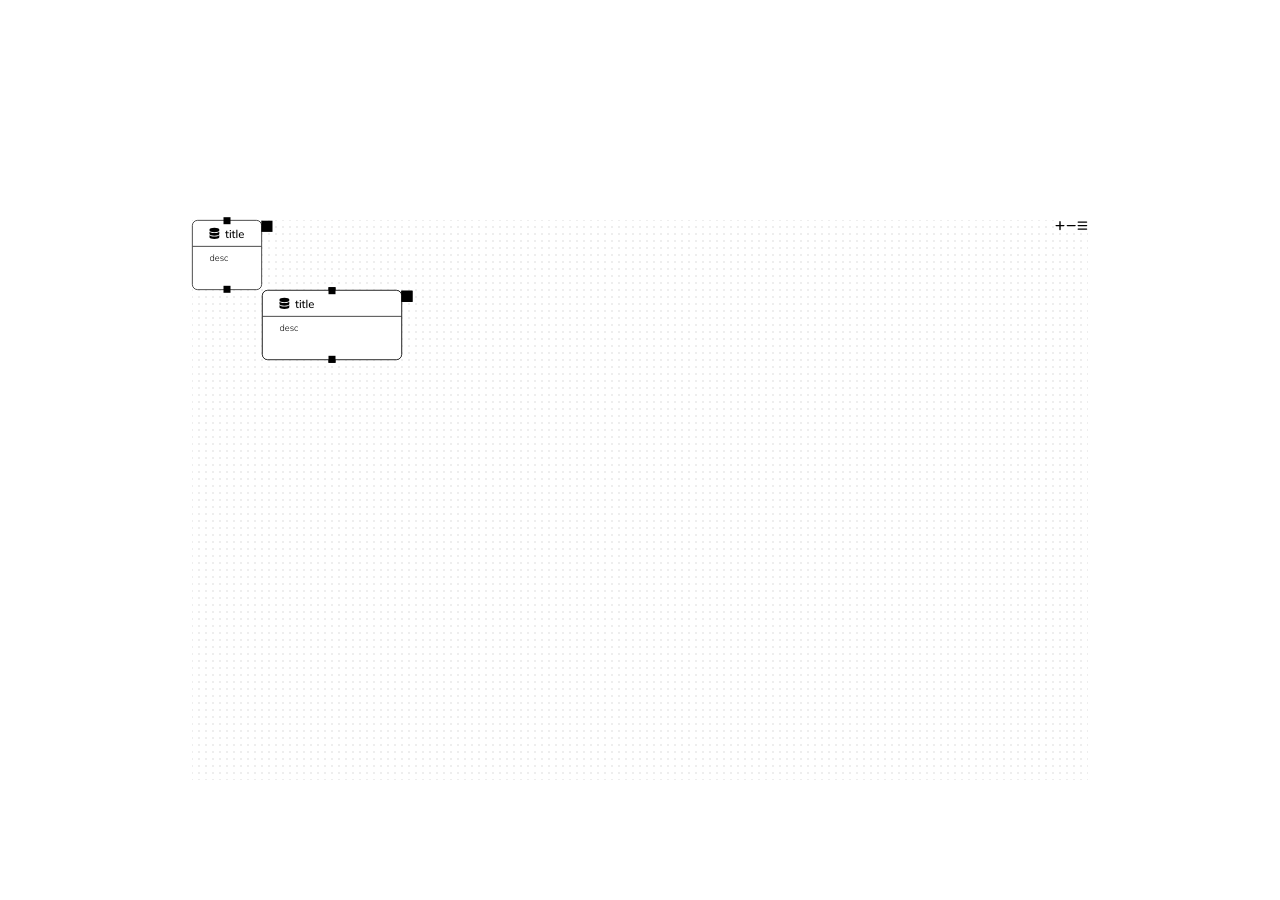
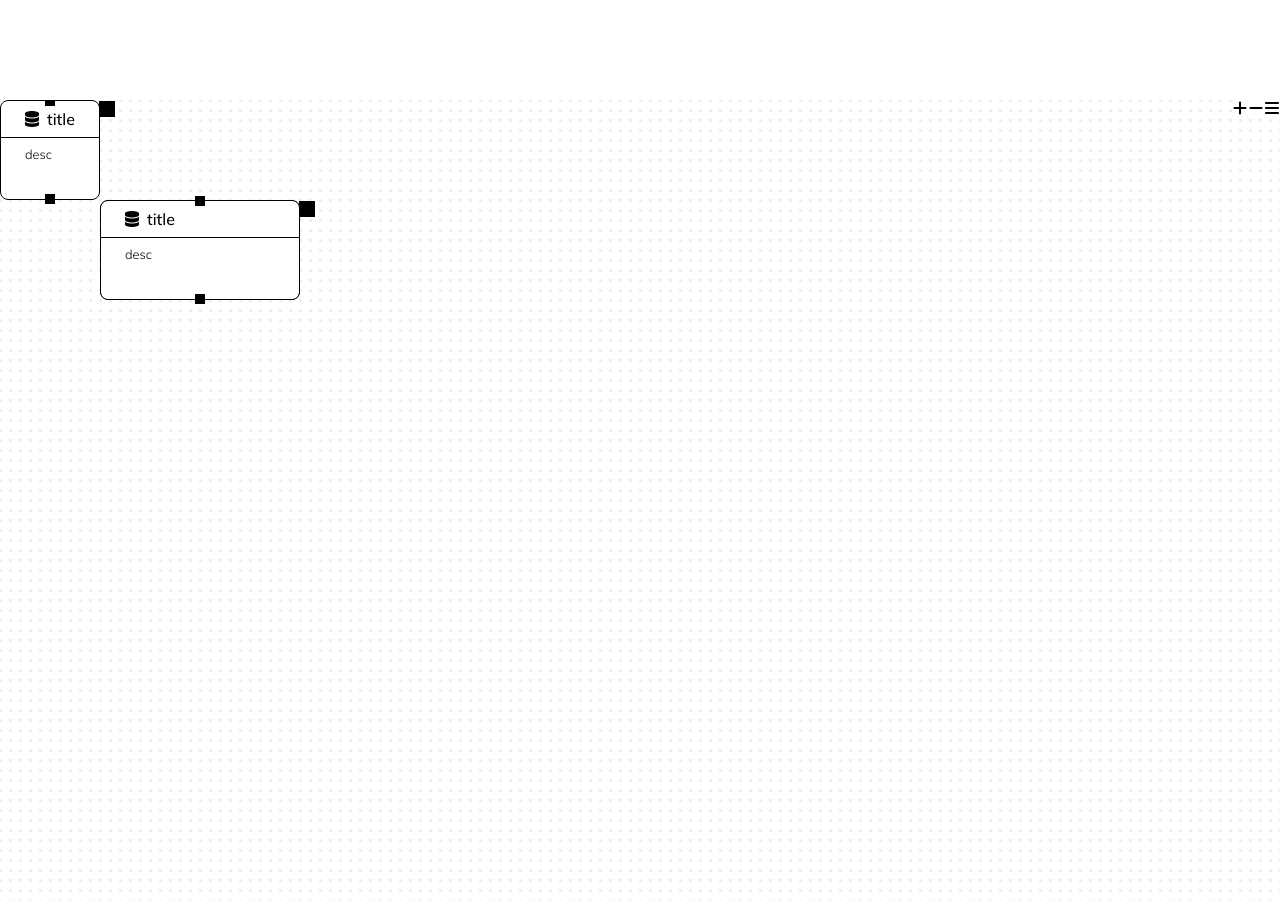
Before and after one commit to yty0643/myFlow, a React (Create React App) app: page / in a window 1280 px wide. Built offline with nearby package versions, Linux system fonts and the light colour scheme.

Commit message:
add cover

```diff
--- a/src/components/canvas_btn.tsx
+++ b/src/components/canvas_btn.tsx
@@ -18,6 +18,7 @@
 `
 
 const CanvasBtn = ({ icon, onClick }: { icon: IconDefinition, onClick: () => void }) => {
+
     return (
         <Button onClick={onClick}>
             <FontAwesomeIcon icon={icon} />
--- a/src/components/symbol.tsx
+++ b/src/components/symbol.tsx
@@ -99,7 +99,7 @@
         const symbol = divRef.current;
         const shiftX = event.nativeEvent.offsetX;
         const shiftY = event.nativeEvent.offsetY;
-        const topY = event.currentTarget.parentElement!.offsetTop;
+        const topY = event.currentTarget.parentElement!.parentElement!.offsetTop;
         const maxX = event.currentTarget.parentElement!.offsetWidth - symbol.offsetWidth;
         const maxY = event.currentTarget.parentElement!.offsetHeight - symbol.offsetHeight;
 
@@ -114,6 +114,9 @@
             y = Math.round(y / 10) * 10;
             symbol.style.left = x + "px";
             symbol.style.top = y + "px";
+            console.log(x,y);
+            console.log(event.offsetX);
+
         };
 
         document.addEventListener('mousemove', move);
@@ -147,7 +150,6 @@
 
     const onClick = (event: React.MouseEvent) => {
         event.stopPropagation();
-        console.log("H");
     };
 
     useEffect(() => {
--- a/src/sections/chart.tsx
+++ b/src/sections/chart.tsx
@@ -1,35 +1,25 @@
 import React, { createRef, RefObject, useEffect, useRef, useState } from 'react';
 import styled from 'styled-components';
 import { useAppDispatch, useAppSelector } from '../app/hooks';
-import Flow from '../components/flow';
 import Symbol from '../components/symbol';
 import { delFlows, pushFlows, setEnd, setFlows, setStart } from '../features/flows/flowsSlice';
 import { setSymbols } from '../features/symbols/symbolsSlice';
 import { faBars, faMinus, faPlus } from '@fortawesome/free-solid-svg-icons';
 import CanvasBtn from '../components/canvas_btn';
 
-interface ISection{
-    scale: number;
-}
-
-const Section = styled.section<ISection>`
+const Section = styled.section`
 position: relative;
 display: flex;
 margin-top: 100px; // section이 아래로 가는 상황 연출용임.
 width: 100%;
 height: 100vh;
-${({ scale }) => `
-transform: scale(0.7)
-
-`}
+overflow: hidden;
 `
-
 
 const Canvas = styled.canvas`
 background-color: transparent;
 width: 100%;
 height: 100%;
-// background-color: grey;
 
 // background-repeat: repeat;
 background-color: #fff;
@@ -39,6 +29,28 @@
 linear-gradient(to right, transparent, transparent 20%, #fff 20%, #fff 90%, transparent 90%),
 linear-gradient(to right, #eee, #eee 20%, #fff 20%, #fff 90%, #eee 90%);
 background-size: 10px 10px;
+`
+
+interface IDiv{
+    scale: number,
+}
+const Div = styled.div<IDiv>`
+position: relative;
+width: 100%
+height: 100%;
+${({ scale }) => `
+transform: scale(${scale});
+`}
+`
+const Cover = styled.div`
+z-index:4;
+position: absolute;
+top: 0;
+left: 0;
+width: 100%;
+height: 100%;
+touch-action: none;
+pointer-events: none;
 `
 
 const Btns = styled.div`
@@ -89,27 +101,18 @@
     };
 
     const zoomIn = () => {
-        setScale((prev) => {
-            if (prev >= 1.3)
-                return prev;
-            else
+        setScale(prev => {
             return prev + 0.1;
-        })
+        });
     }
     const zoomOut = () => {
-        setScale((prev) => {
-            if (prev <= 0.7)
-                return prev;
-            else
+        setScale(prev => {
             return prev - 0.1;
-        })
+        });
     }
     const menuToggle = () => {
         console.log("menuToggle");
     }
-    useEffect(() => {
-        console.log("H");
-    }, [scale]);
 
     useEffect(() => {
         const temp = {
@@ -213,10 +216,11 @@
     return (
         <Section
             ref={ref}
-            scale={scale}
             onMouseDown={initFlow}
             onMouseUp={initFlow}
             onDragStart={() => { return false }}>
+            <Div
+                scale={scale}>
                 <Canvas
                     ref={canvasRef}
                     width={width}
@@ -228,6 +232,8 @@
                         index={index}
                         value={value} />
                 )}
+                <Cover onMouseDown={() => { console.log("G"); }} />
+            </Div>
             <Btns>
                 <CanvasBtn icon={faPlus} onClick={zoomIn} />
                 <CanvasBtn icon={faMinus} onClick={zoomOut} />
--- a/src/styles/test.css
+++ b/src/styles/test.css
@@ -5,4 +5,7 @@
     pointer-events: all !important;
     color: red !important;
     width: calc(100px * 2px);
+    overflow: hidden;
+    touch-action: none;
+    pointer-events: none;
 }
```
Lines whose indentation alone changed are shown as unchanged.
